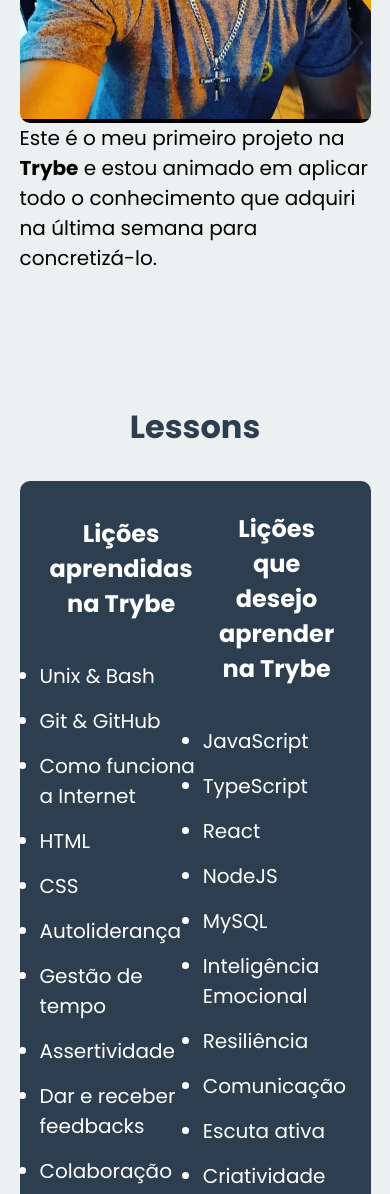
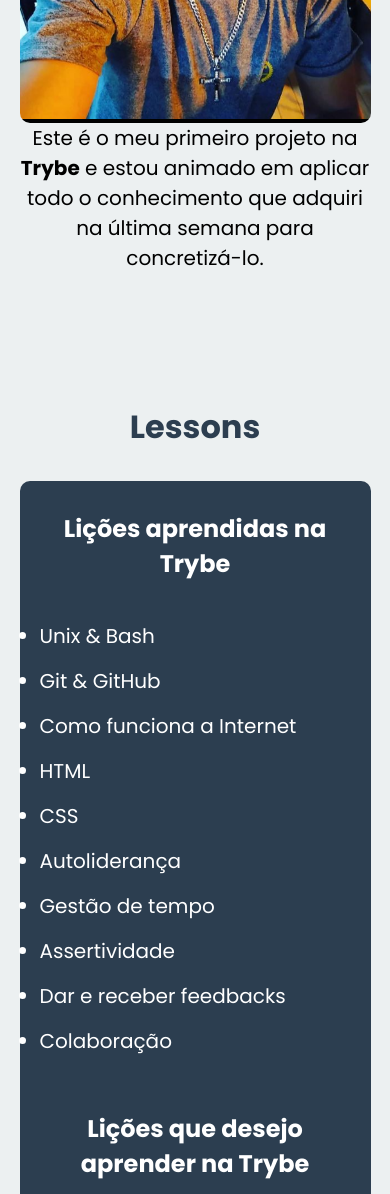
Before and after one commit to felipemike/lessons-learned, a plain HTML site: page index.html in a window 390 px wide. Shown: the part 420-1614 px from the top of the page. Drawn offline with Linux system fonts and the light colour scheme.

Commit message:
Update style.css

```diff
--- a/style.css
+++ b/style.css
@@ -243,15 +243,22 @@
 
   #sobre div {
     flex-direction: column;
+    align-items: center;
   }
 
   #sobre div p {
     width: 100%;
     max-width: 50rem;
+    text-align: center;
   }
 
   #licoes {
     padding-top: 10rem;
+  }
+
+  #licoes div {
+    flex-direction: column;
+    align-items: center;
   }
 
   #aprendizado section {
```
